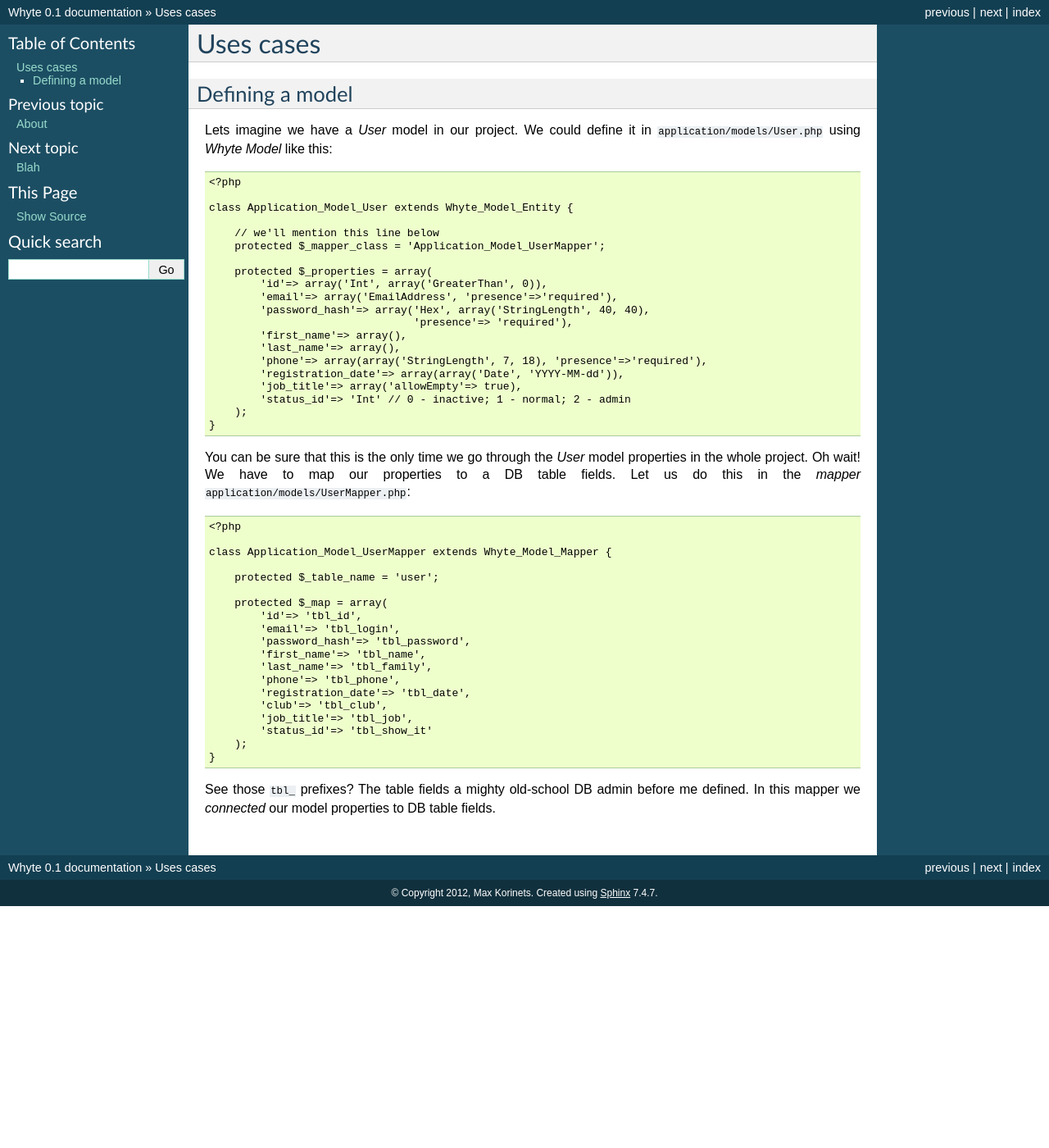
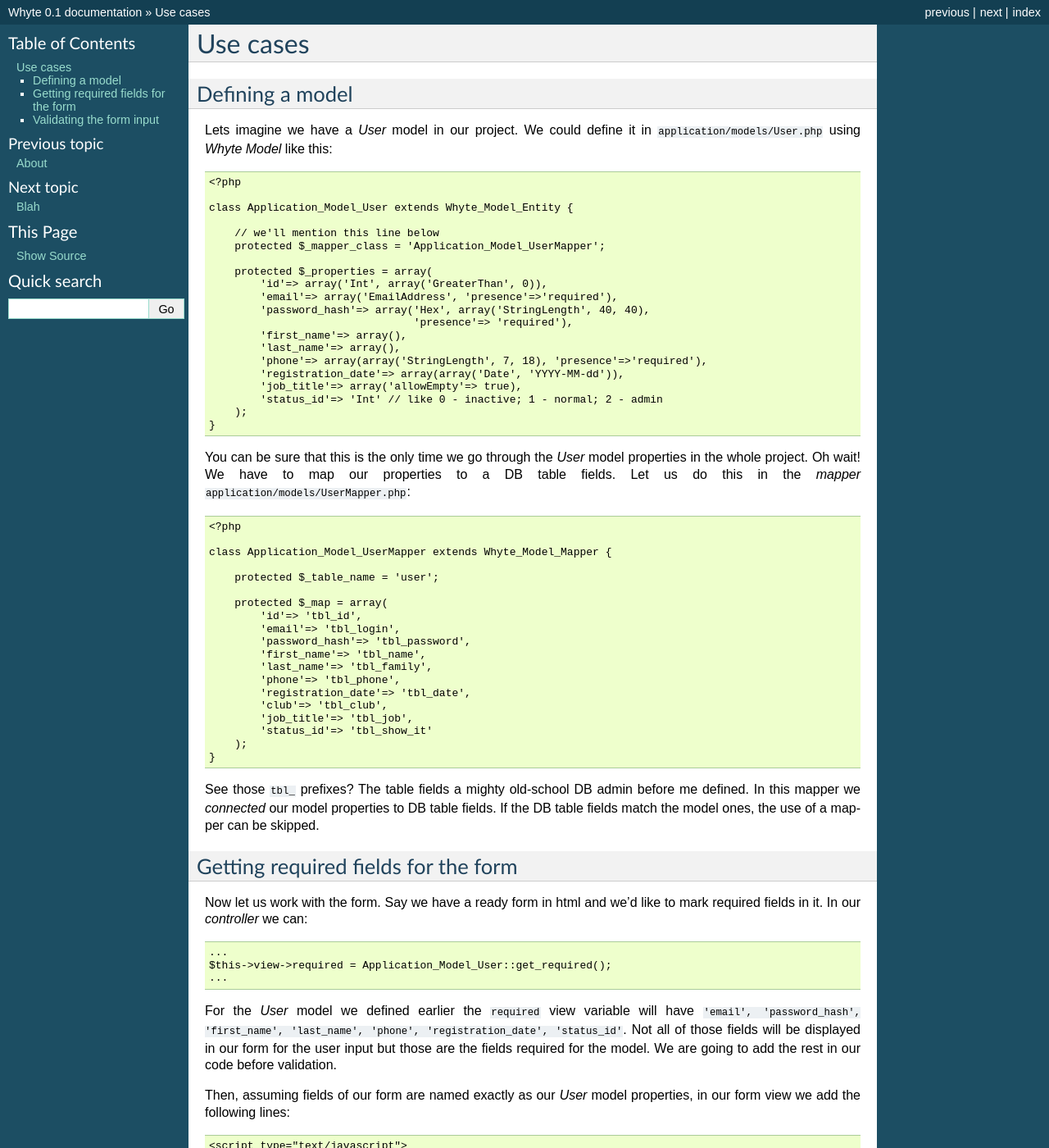
Before and after one commit to yentsun/Whyte, a Sphinx documentation site: the page built from docs/use_cases.rst, in a window 1280 px wide and 1400 px high. Shown: the whole window at 82% size. Built offline with Sphinx 7.4.7, drawn with Linux system fonts in a browser that asks for light colours; pages that are not in the unit, such as notebooks, are missing from menus; some of the changed text lies outside the part shown.

Commit message:
updates to docs

```diff
--- a/README.rst
+++ b/README.rst
@@ -9,7 +9,8 @@ It was made with two things in mind:
    along with bare ``Zend_DB_Table_Row``
 
 2. **Define your model once** per project, and then be able to check its instances
-   for validity anywhere. Be it POST data, parsed xml or external database.
+   for validity anywhere. Be it *POST* data, parsed *xml* or external
+   database input.
 
 3. Manage **forms without Zend_Form**. Again, if you face an already
    coded html-template with complex forms, you will be getting hard times
--- a/docs/index.rst
+++ b/docs/index.rst
@@ -17,7 +17,8 @@ It was made with two things in mind:
    along with bare ``Zend_DB_Table_Row``
 
 2. **Define your model once** per project, and then be able to check its instances
-   for validity anywhere. Be it POST data, parsed xml or external database.
+   for validity anywhere. Be it *POST* data, parsed *xml* or external
+   database input.
 
 3. Manage **forms without Zend_Form**. Again, if you face an already
    coded html-template with complex forms, you will be getting hard times
--- a/docs/use_cases.rst
+++ b/docs/use_cases.rst
@@ -1,8 +1,8 @@
 .. use_cases:
 
-==========
-Uses cases
-==========
+=========
+Use cases
+=========
 
 Defining a model
 ================
@@ -27,7 +27,7 @@ Lets imagine we have a *User* model in our project. We could define it in
             'phone'=> array(array('StringLength', 7, 18), 'presence'=>'required'),
             'registration_date'=> array(array('Date', 'YYYY-MM-dd')),
             'job_title'=> array('allowEmpty'=> true),
-            'status_id'=> 'Int' // 0 - inactive; 1 - normal; 2 - admin
+            'status_id'=> 'Int' // like 0 - inactive; 1 - normal; 2 - admin
         );
     }
 
@@ -58,4 +58,41 @@ DB table fields. Let us do this in the *mapper*
 
 See those ``tbl_`` prefixes? The table fields a mighty old-school DB admin before
 me defined. In this mapper we *connected* our model properties to DB table
-fields.
+fields. If the DB table fields match the model ones, the use of a mapper can be
+skipped.
+
+Getting required fields for the form
+====================================
+
+Now let us work with the form. Say we have a ready form in html and we'd like
+to mark required fields in it. In our *controller* we can::
+
+    ...
+    $this->view->required = Application_Model_User::get_required();
+    ...
+
+For the *User* model we defined earlier the ``required`` view variable will have
+``'email', 'password_hash', 'first_name', 'last_name', 'phone',
+'registration_date', 'status_id'``. Not all of those fields will be displayed
+in our form for the user input but those are the fields required for the model.
+We are going to add the rest in our code before validation.
+
+Then, assuming fields of our form are named exactly as our *User* model
+properties, in our form view we add the following lines::
+
+   <script type="text/javascript">
+       var required = <?= json_encode($this->required) ?>;
+       $('form label, form input, form div, form select').each(function(){
+           var name = $(this).attr('name');
+           if (jQuery.inArray(name, required) !== -1) {
+               $(this).addClass('required');
+               $('label[for="'+name+'"]').append('<span class="req"> *</span>');
+           }
+       });
+   </script>
+
+This is just an example of processing and marking required fields of a form
+with javascript and jquery. One can implement it even better.
+
+Validating the form input
+=========================
```
